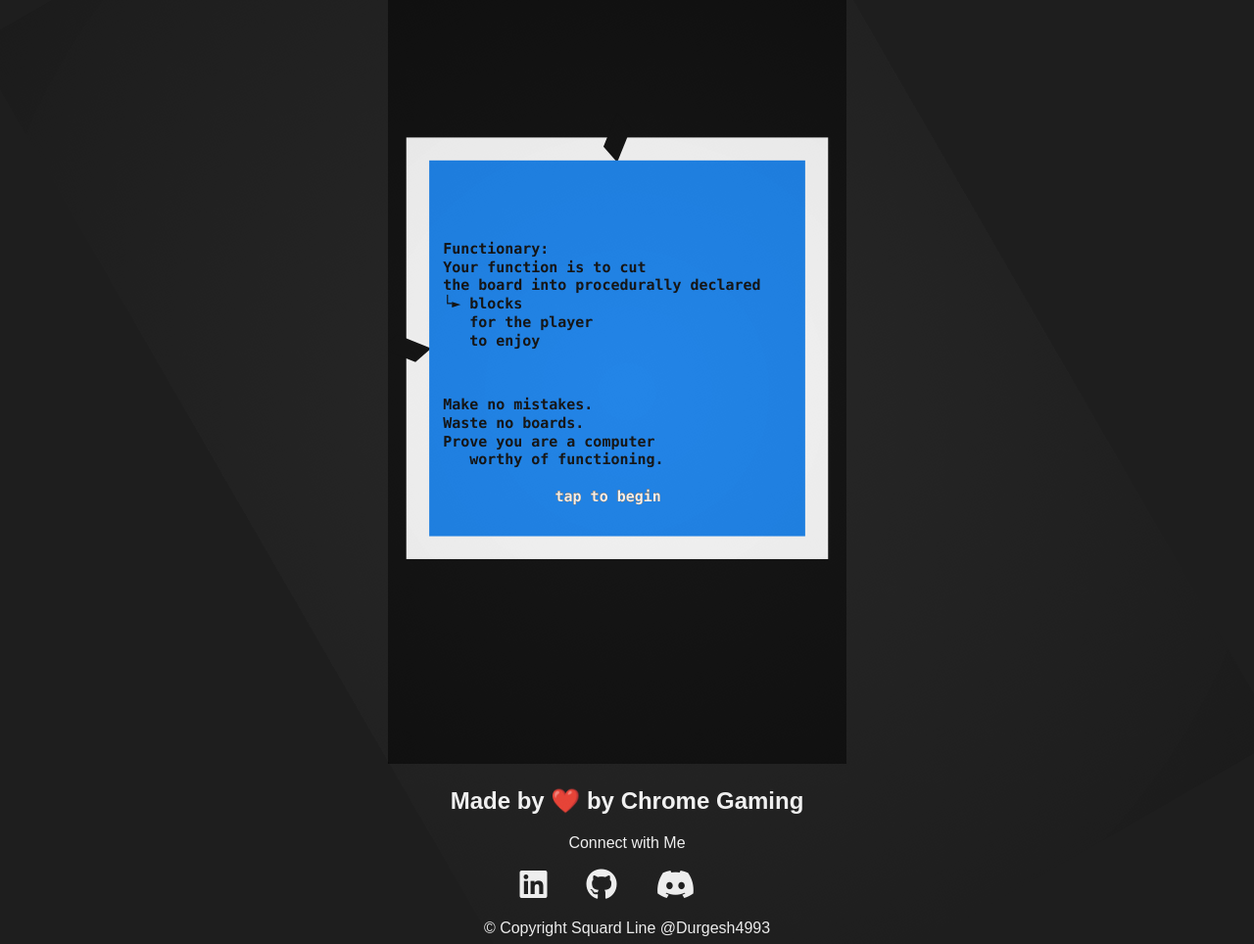
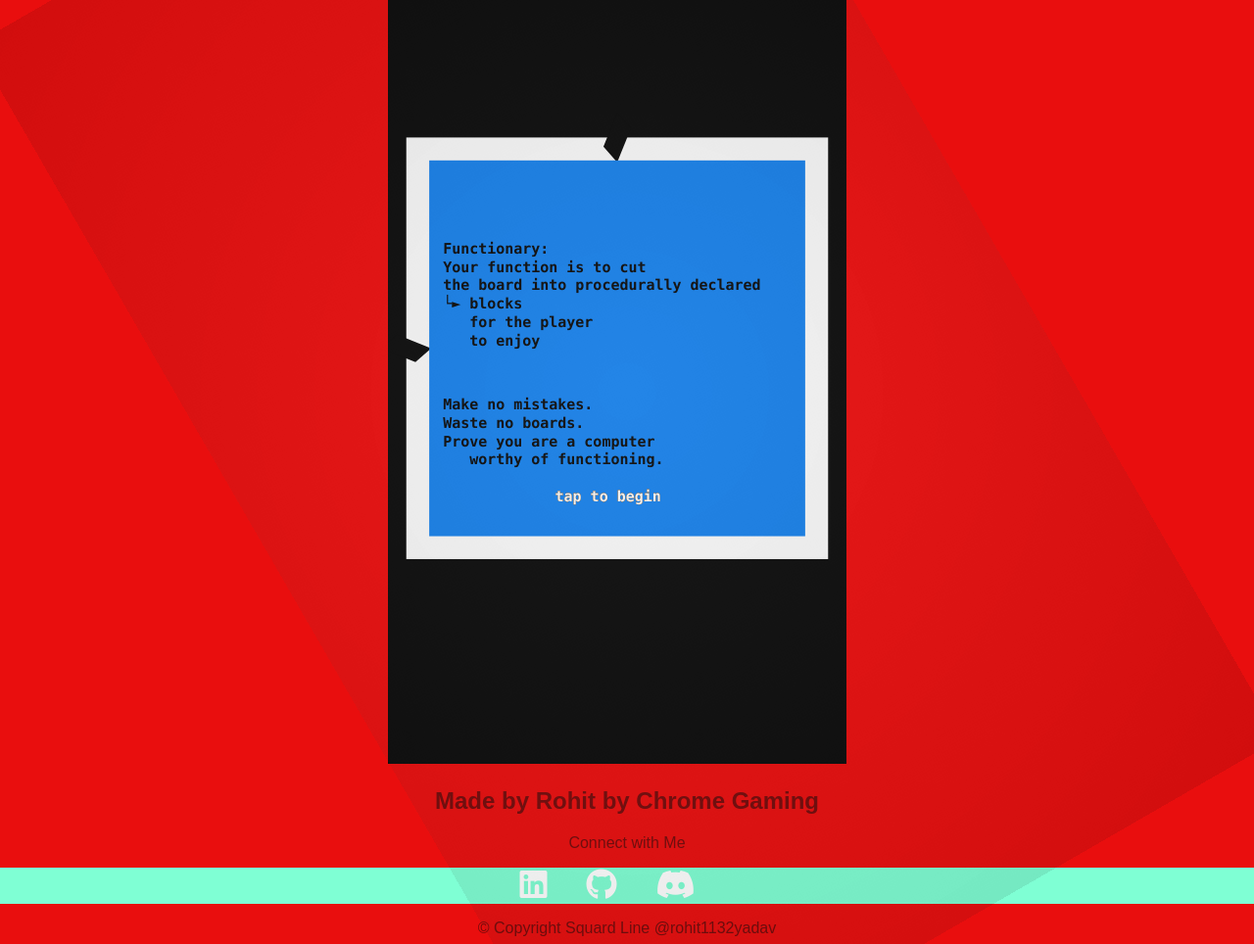
Before and after one commit to ChromeGaming/Squard-line, a plain HTML site: page index.html in a window 1280 px wide. Shown: the top 964 px of the page at 98% size. Drawn offline with Linux system fonts and the light colour scheme; some icons are missing.

Commit message:
Change in background color

```diff
--- a/index.html
+++ b/index.html
@@ -16,7 +16,7 @@
     <script src="https://kit.fontawesome.com/a2c23c1a99.js" crossorigin="anonymous"></script>
     <style>
         body {
-            background-color: #1e1e1e; /* Dark gray background */
+            background-color: #e90e0e; /* Dark gray background */
             margin: 0;
             padding: 0;
             font-family: Arial, sans-serif;
@@ -48,20 +48,24 @@
         }
 
         footer{
+            background-repeat: repeat;
             text-align: center;
-            color: #fff;
+            color: #730a0a;
+            cursor:pointer;
         }
         .con{
             font-size: 2rem;
             color: #fff;
         }
         .social{
+            background-color: aquamarine;
            display: flex;
            align-items: center;
            justify-content: center;
            gap: 2.5rem;
 
         }
+
     </style>
 
 
@@ -75,7 +79,7 @@
   <div id="container">
     <canvas id="game"></canvas>
     <footer>
-        <h2>Made by ❤️ by Chrome Gaming </h2>
+        <h2>Made by Rohit by Chrome Gaming </h2>
         <p> Connect with Me </p>
         <div class="social">
             <a class="con" href="https://www.linkedin.com/company/chromegaming/"><i class="fa-brands fa-linkedin"></i></a>
@@ -83,7 +87,7 @@
             <a class="con" href="https://discord.gg/rZb46cCMmK"><i class="fa-brands fa-discord"></i></a>
             <a class="con" href="mailto:gamespheremultiplayer@gmail.com"><i class="fa-light fa-square-envelope"></i></a>
         </div>
-            <p class="opyright">© Copyright Squard Line @Durgesh4993</p>
+            <p class="copyright">© Copyright Squard Line @rohit1132yadav</p>
         <p></p>
       </footer>
   </div>
```
